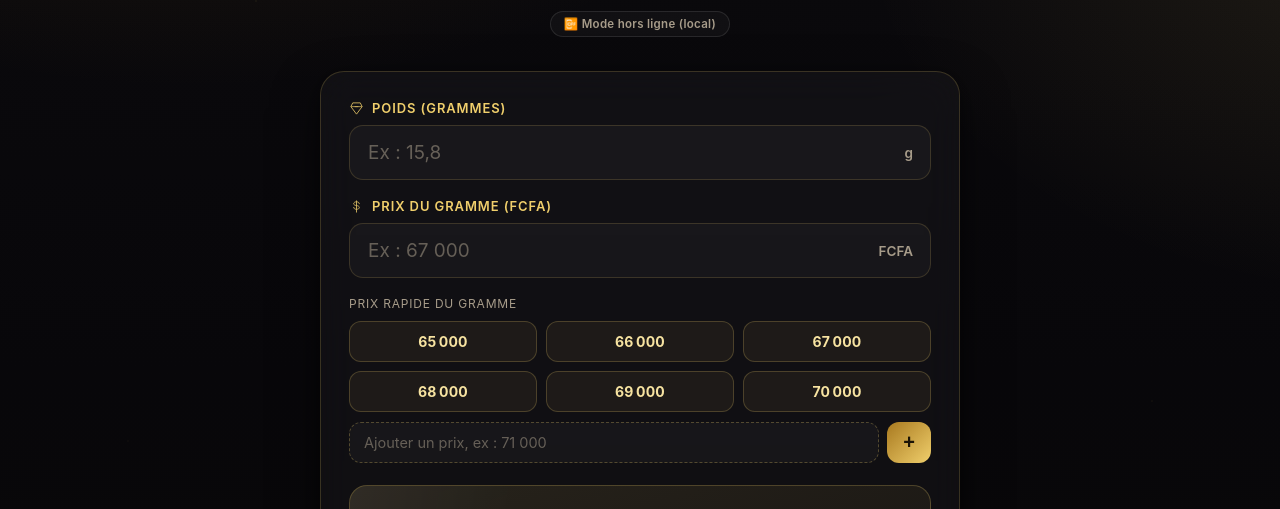
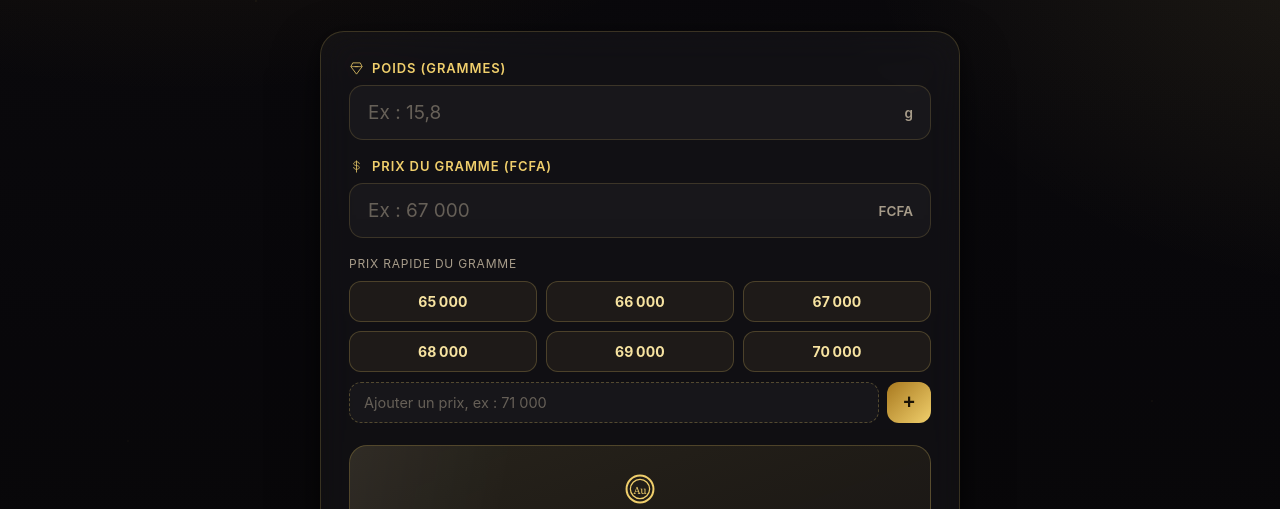
Before and after one commit to hdattaheralmansour6-cloud/Djado, a plain HTML site: page index.html in a window 1280 px wide. Shown: the part 239-748 px from the top of the page. Drawn offline with Linux system fonts and the light colour scheme; no server answers.

Commit message:
Add files via upload

```diff
--- a/index.html
+++ b/index.html
@@ -118,19 +118,7 @@ body{
 }
 
 .badge-connexion{
-  display: inline-flex;
-  align-items: center;
-  gap: 6px;
-  margin: 14px auto 0;
-  padding: 5px 13px;
-  font-size: 11.5px;
-  font-weight: 600;
-  letter-spacing: 0.3px;
-  border-radius: 20px;
-  background: rgba(255,255,255,0.04);
-  border: 1px solid rgba(255,255,255,0.10);
-  color: var(--gris-doux);
-  width: fit-content;
+  display: none;
 }
 
 .badge-connexion.connecte{
--- a/sw.js
+++ b/sw.js
@@ -4,7 +4,7 @@
    après la première ouverture.
    ========================================================================== */
 
-const NOM_CACHE = 'djado-v1';
+const NOM_CACHE = 'djado-v2';
 
 const FICHIERS_A_METTRE_EN_CACHE = [
   './',
```
